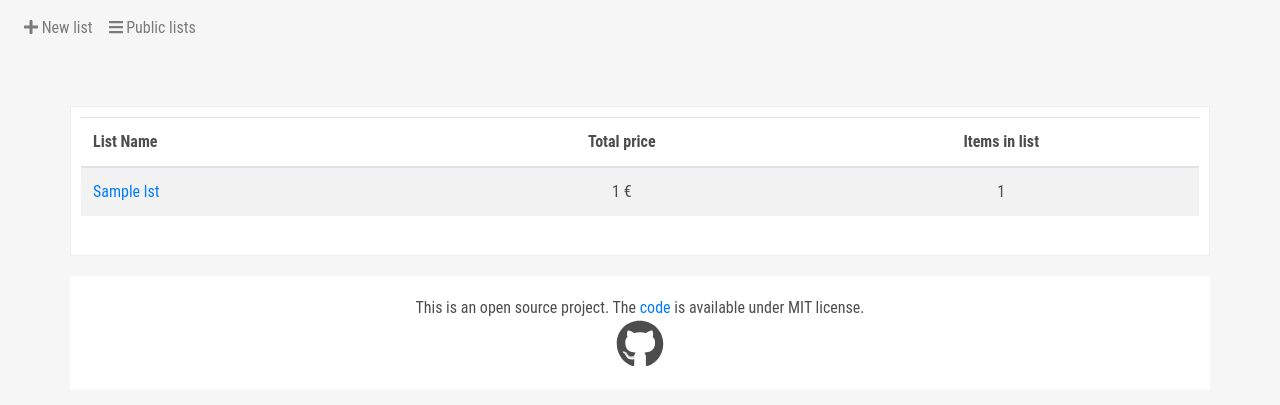
After one commit to tsaklidis/skroutz-custom-basket, a Python web app: template skroutzbasket/templates/jinja2/public/all_lists.html in a window 1280 px wide. The commit adds this page. Shown: the top 405 px of the page. Run offline with Jinja, Linux system fonts and the light colour scheme; the template is opened without the code that fills it: most values are stand-ins (such as "Sample title", 1, 10 or a date in 2020); some libraries are stand-ins or nearby versions.

Commit message:
public lists

```diff
--- a/skroutzbasket/public/urls.py
+++ b/skroutzbasket/public/urls.py
@@ -2,13 +2,19 @@ from django.conf.urls import url
 from skroutzbasket.public import views
 
 urlpatterns = [
+
     # Home page
     url('^$', views.home, name='home'),
+
     # Add item with ajax
     url('^item/add/', views.item_add, name='item_add'),
+
     # View spacific list
     url('^list/(?P<list_name>[\w.@+-]+)',
         views.list_view, name='list_view'),
+
+    # View Saved lists
+    url('^lists/all', views.all_lists, name='all_lists'),
 
     url('^create/list', views.list_create, name='list_create'),
 
--- a/skroutzbasket/templates/jinja2/base.html
+++ b/skroutzbasket/templates/jinja2/base.html
@@ -50,16 +50,9 @@
 
     </head>
     <body>
-        {# <div class="container-fluid">
-            <div class="row">
-                <div class="col-lg-12 before_menu">
-
-                </div>
-            </div>
-        </div>
         <nav class="navbar navbar-expand-md navbar-light bg-faded">
             <!-- Brand -->
-            <a class="navbar-brand" href="#">GrabItems</a>
+            {# <a class="navbar-brand" href="#">GrabItems.ga</a> #}
 
             <!-- Toggler/collapsibe Button -->
             <button class="navbar-toggler" type="button" data-toggle="collapse" data-target="#collapsibleNavbar">
@@ -71,12 +64,15 @@
                 <ul class="navbar-nav">
 
                     <li class="nav-item">
-                        <a class="nav-link" href="#">...</a>
+                        <a class="nav-link" href="/"><i class="fa fa-plus"></i> New list</a>
+                    </li>
+                    <li class="nav-item">
+                        <a class="nav-link" href="{{ url('public:all_lists') }}"><i class="fa fa-bars"></i> Public lists</a>
                     </li>
 
                 </ul>
             </div>
-        </nav>  #}
+        </nav>
         <div id="outer-wrapper" class="container-fluid">
             {% block content %}{% endblock %}
         </div>
--- /dev/null
+++ b/skroutzbasket/templates/jinja2/public/all_lists.html
@@ -0,0 +1,62 @@
+{% extends "base.html" %}
+{% block page_title %}Public lists | gruber.ga{% endblock %}
+{% block og_title %}Public lists | gruber.ga{% endblock og_title %}
+
+
+{% block meta_description %}Collect and share products{% endblock %}
+{% block og_meta_description %}Collect and share products{%endblock%}
+
+
+{% block og_url %}gruber.ga{% endblock %}
+
+{% block site_css %}
+	<link href="{{ static('skroutzbasket/css/public/home.css') }}" rel="stylesheet" type="text/css">
+	<link href="{{ static('skroutzbasket/css/public/lists.css') }}" rel="stylesheet" type="text/css">
+{% endblock %}
+
+
+{% block content %}
+
+	<div class="container">
+		<div class="row">
+			<div class="col-lg-12 items_wrp">
+
+				<table class="table table-striped">
+					<thead>
+						<tr>
+							<th>List Name</th>
+							<th class="text-center">Total price</th>
+							<th class="text-center">Items in list</th>
+						</tr>
+					</thead>
+					<tbody>
+						{% for lst in lists %}
+							<tr>
+								<td>
+									<a href="{{ url('public:list_view', args=[lst.name]) }}">{{lst.name}}</a>
+								</td>
+								<td class="text-center">
+									{{lst.total_sum()}} €
+								</td>
+								<td class="text-center">
+									{{lst.items.count()}}
+								</td>
+							</tr>
+						{% endfor %}
+
+					</tbody>
+				</table>
+
+			</div>
+		</div>
+	</div>
+
+
+
+
+
+{% endblock %}
+
+
+{% block site_js %}
+{% endblock %}
```
Also changed, not shown: skroutzbasket/list/models.py (+7 -0 lines), skroutzbasket/public/views.py (+9 -0 lines), skroutzbasket/static/skroutzbasket/css/public/lists.css (added).
